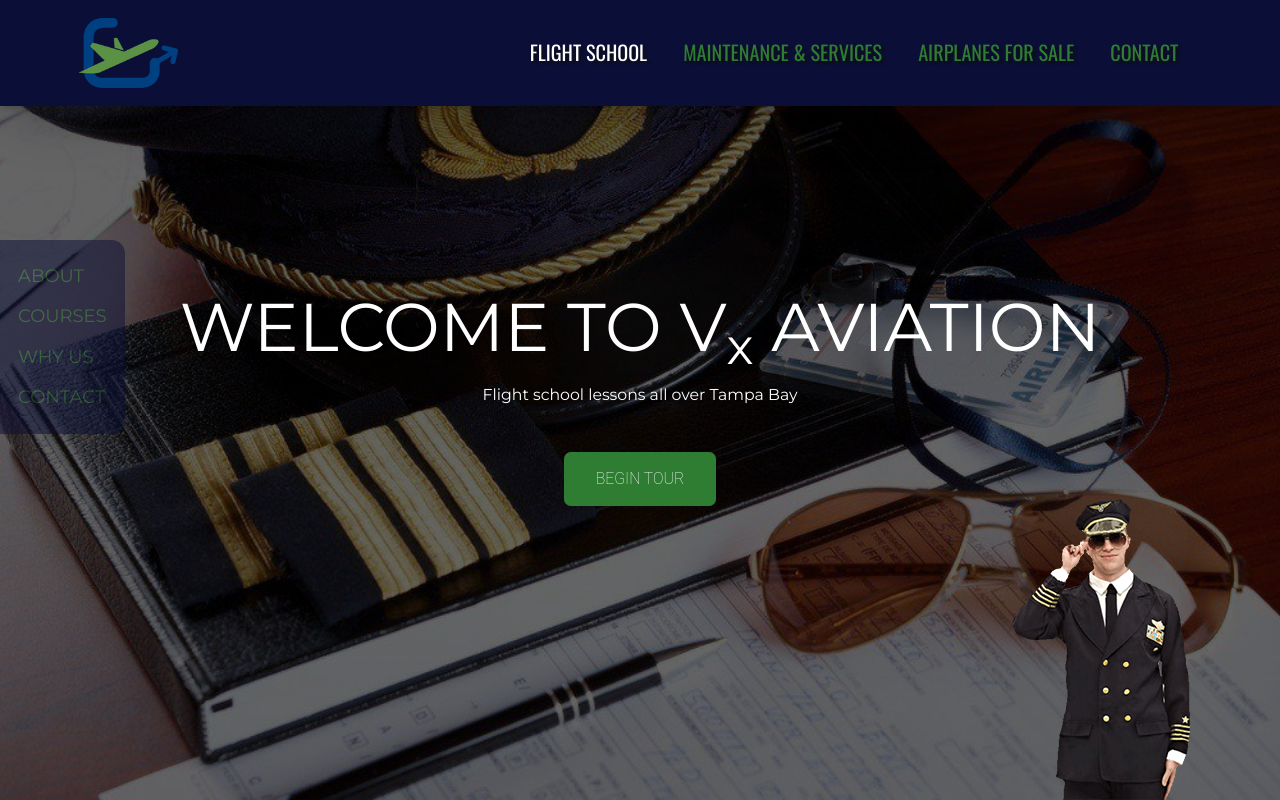
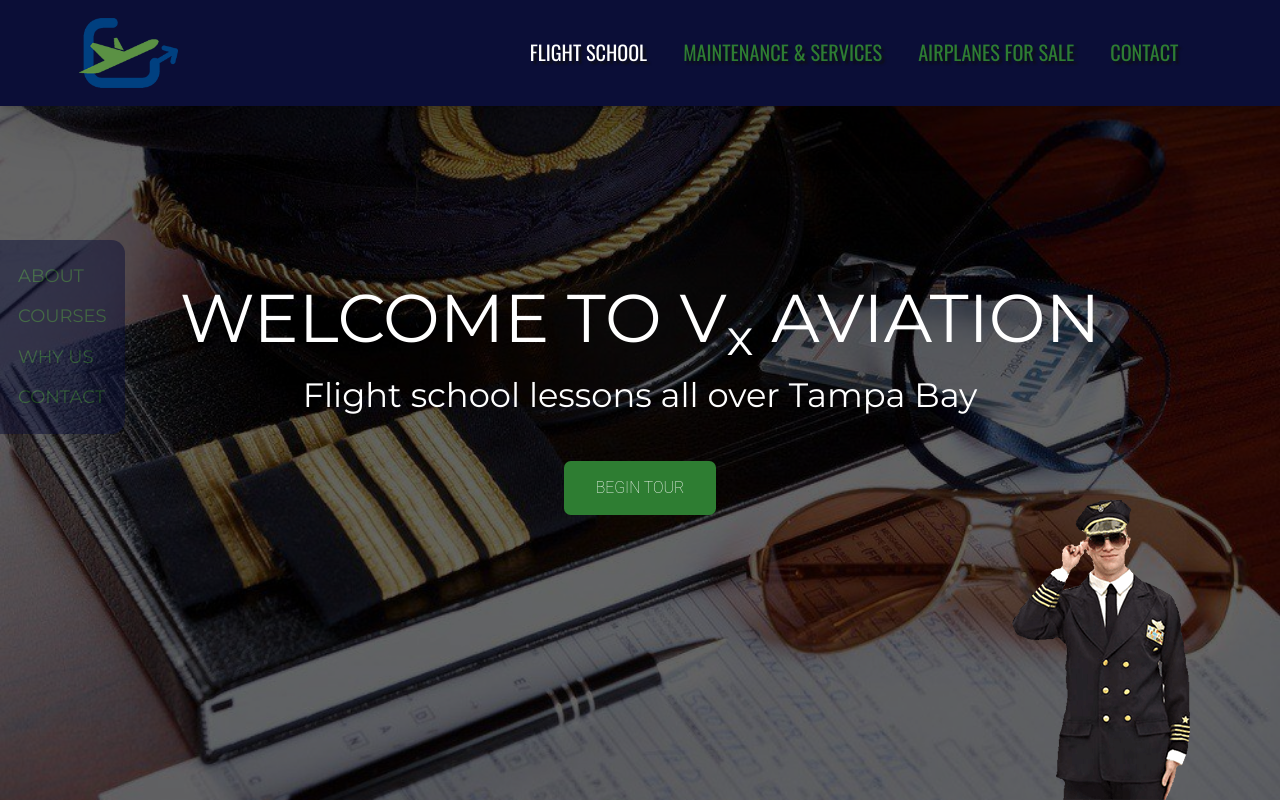
Before and after one commit to ariel-behar/vx-aviation, a React (Vite) app: page /flight-school in a window 1280 px wide. Shown: the top 800 px of the page. Built offline with nearby package versions, Linux system fonts and the light colour scheme.

Commit message:
Adjusting text for different screen sizes

```diff
--- a/src/components/ViewSpecificComponents/FlightSchoolView/HeroSection.tsx
+++ b/src/components/ViewSpecificComponents/FlightSchoolView/HeroSection.tsx
@@ -19,7 +19,7 @@ function HeroSection() {
                     className='text-center'
                 >
                     <h1>WELCOME TO V<sub>x</sub> AVIATION</h1>
-                    <h2 className='mt-5 text-sm'>Flight school lessons all over Tampa Bay</h2>
+                    <h2 className='mt-5 text-md lg:text-3xl'>Flight school lessons all over Tampa Bay</h2>
 
                     <ScrollLink className='cursor-pointer' to="who-we-are-section" smooth={true} offset={-100} duration={100}>
                         <Button size={isXsSm ? 'md' : 'lg'} className='uppercase bg-primary rounded-md mt-10 font-thin'>Begin tour</Button>
```
